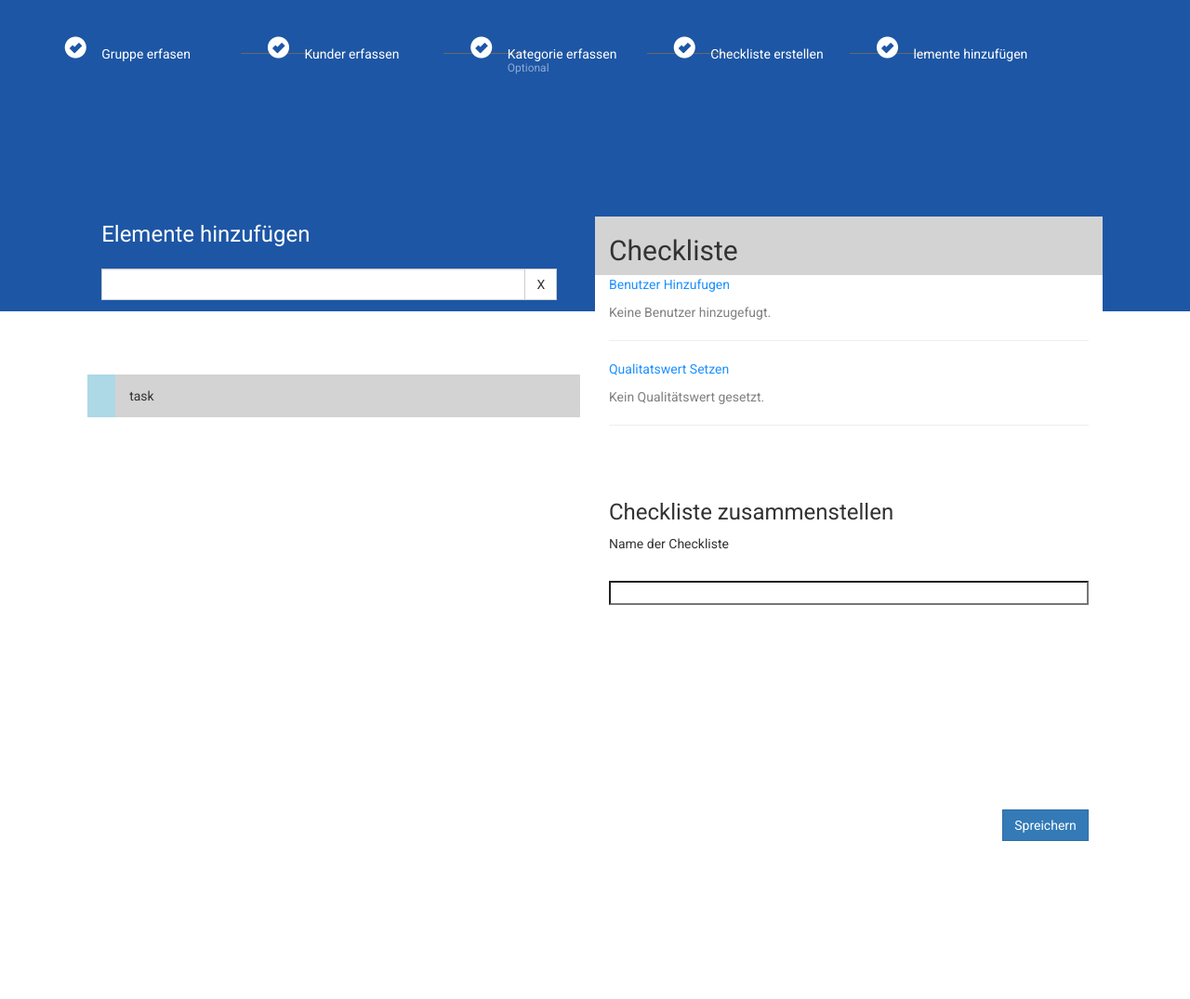
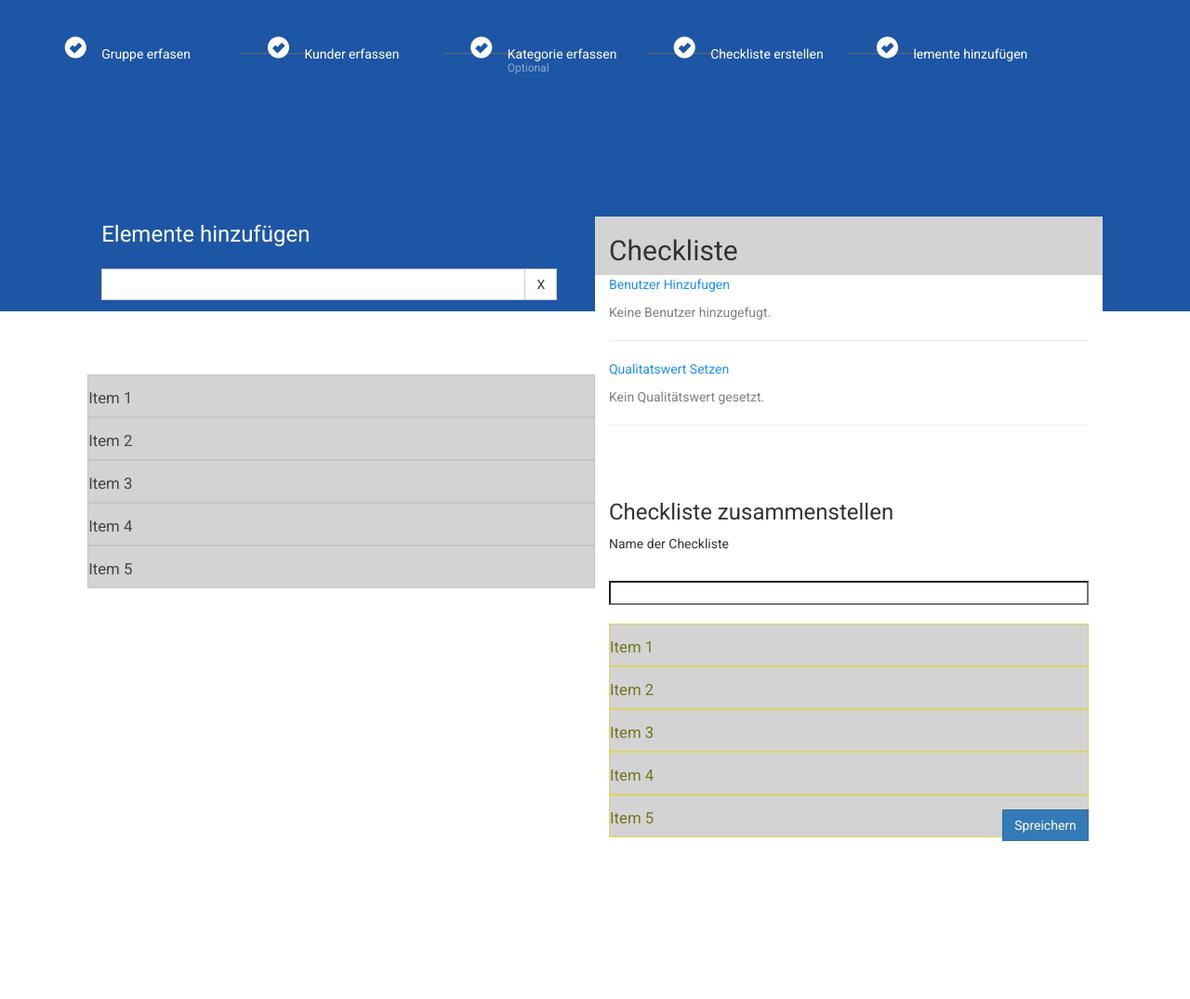
Before and after one commit to JonathanPrada/PHP-Dashboard, a PHP site: page / in a window 1280 px wide. Shown: the part 57-1132 px from the top of the page at 93% size. Run offline with PHP 8.4, Linux system fonts and the light colour scheme; some libraries are stand-ins or nearby versions.

Commit message:
Add files via upload

```diff
--- a/css/style.css
+++ b/css/style.css
@@ -121,7 +121,7 @@ body > .container {
     width: 14px;
 }
 
-.task-content {
+.task-content li {
     background-color: lightgrey;
     height: 46px;
     padding-top: 13px;
@@ -156,3 +156,20 @@ body > .container {
 #checklist .subtitle-gray {
     color: gray;
 }
+
+/* Task sorting */
+
+#sortable1, #sortable2 {
+    width: 100%;
+    list-style-type: none;
+    padding-left: 0px;
+
+}
+#sortable1 li, #sortable2 li {
+    font-size: 1.2em;
+    width: 100%;
+    background-color: lightgrey;
+    height: 46px;
+    padding-top: 13px;
+    padding-bottom: 13px;
+}
--- a/index.php
+++ b/index.php
@@ -1,10 +1,11 @@
-<html>
+<html lang="en">
 <head>
-
+    <meta charset="utf-8">
     <title>Dashboard</title>
     <!-- Style sheets-->
     <link rel="stylesheet" href="vendor/twbs/bootstrap/dist/css/bootstrap.css" type="text/css">
     <link rel="stylesheet" href="css/style.css" type="text/css">
+    <link rel="stylesheet" href="//code.jquery.com/ui/1.12.1/themes/base/jquery-ui.css">
     <!-- Google Font -->
     <link href="https://fonts.googleapis.com/css?family=Roboto" rel="stylesheet">
 
@@ -80,9 +81,9 @@
         <div class="col-md-1"></div>
         <div class="col-md-5">
             <div class="input-group search-field">
-                <input type="text" class="form-control" placeholder="">
+                <input id="tags" type="text" class="form-control" placeholder="">
                 <span class="input-group-btn">
-                <button class="btn btn-default" type="button">X</button>
+                <button id="btn2" class="btn btn-default" type="button">X</button>
                 </span>
             </div>
         </div>
@@ -97,12 +98,20 @@
         <div class="col-md-1"></div>
         <div class="col-md-5">
             <div class="row">
-                <div class="col-md-1 task-color">
+<!-- <div class="col-md-1 task-color">
 
                 </div>
                 <div class="col-md-11 task-content align-middle">
-                    task
-                </div>
+
+                </div>-->
+                    <ul id="sortable1" class="connectedSortable">
+                        <li class="ui-state-default">Item 1</li>
+                        <li class="ui-state-default">Item 2</li>
+                        <li class="ui-state-default">Item 3</li>
+                        <li class="ui-state-default">Item 4</li>
+                        <li class="ui-state-default">Item 5</li>
+                    </ul>
+
             </div>
         </div>
         <div id="checklist" class="col-md-5">
@@ -141,7 +150,14 @@
             </div>
             <div class="row">
                 <div class="col-md-12 task-list">
-
+                    <br>
+                    <ul id="sortable2" class="connectedSortable">
+                        <li class="ui-state-highlight">Item 1</li>
+                        <li class="ui-state-highlight">Item 2</li>
+                        <li class="ui-state-highlight">Item 3</li>
+                        <li class="ui-state-highlight">Item 4</li>
+                        <li class="ui-state-highlight">Item 5</li>
+                    </ul>
                 </div>
             </div>
             <div class="row">
@@ -156,5 +172,10 @@
 </div>
 
 </div>
+
+<script src="https://ajax.googleapis.com/ajax/libs/jquery/3.1.1/jquery.min.js"></script>
+<script src="https://code.jquery.com/ui/1.12.1/jquery-ui.js"></script>
+<script src="js/script.js"></script>
+
 </body>
 </html>
--- /dev/null
+++ b/js/script.js
@@ -0,0 +1,25 @@
+$( function() {
+    $( "#sortable1, #sortable2" ).sortable({
+        connectWith: ".connectedSortable"
+    }).disableSelection();
+} );
+
+$(document).ready(function(){
+    $("#btn2").click(function(){
+        $("#sortable1").append("<li>" + $('#tags').val() + "</li>");
+    });
+});
+
+$( function() {
+    var availableTags = [
+        "Check documentation",
+        "Do recruitment",
+        "Request developers",
+        "Order stationary",
+        "Chair a meeting",
+        "Delegate tasks",
+    ];
+    $( "#tags" ).autocomplete({
+        source: availableTags
+    });
+} );
```
Also changed, not shown: composer.json (added, +17 -0 lines), templates/main.twig (added, +160 -0 lines), 1 other file.
